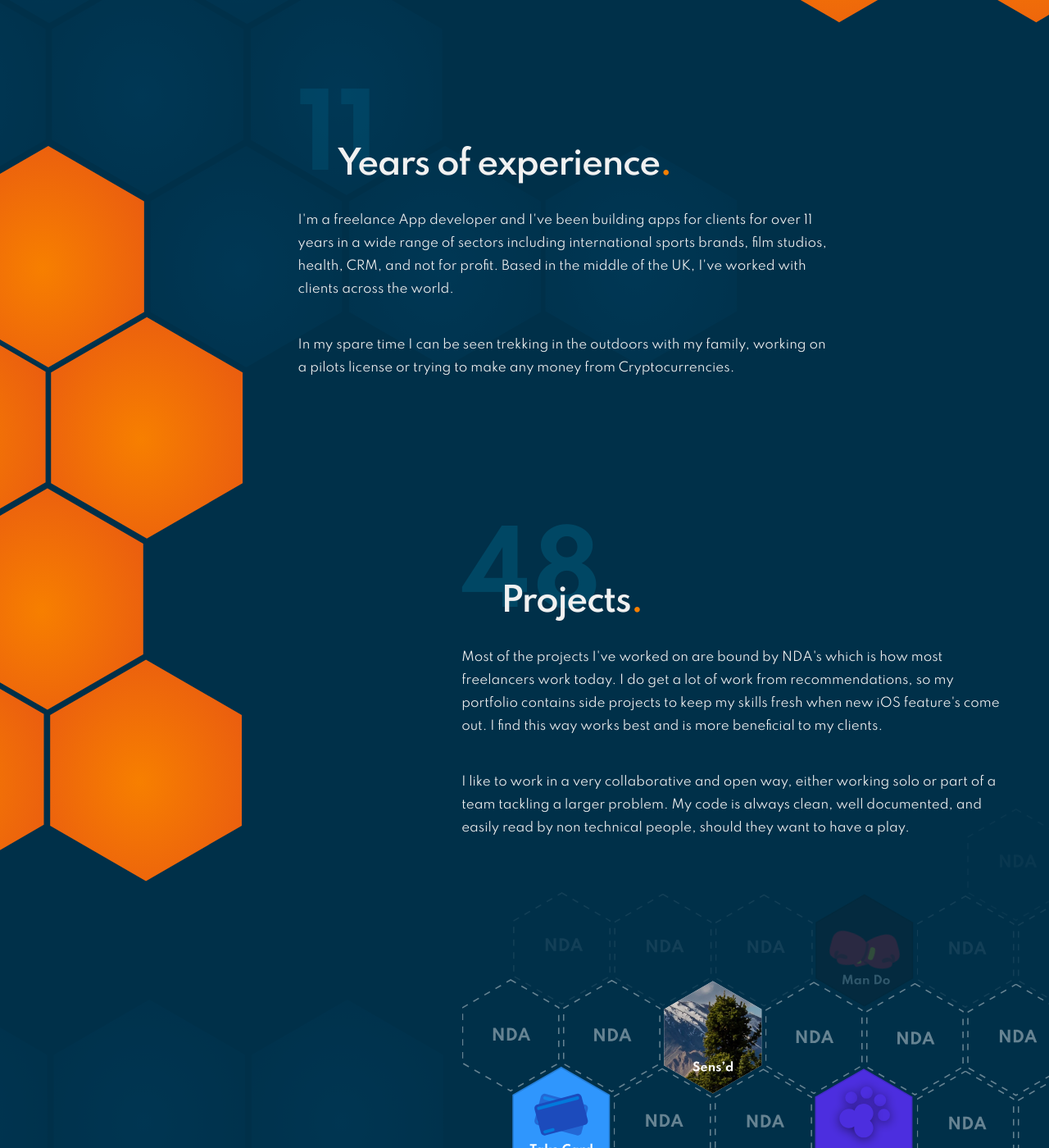
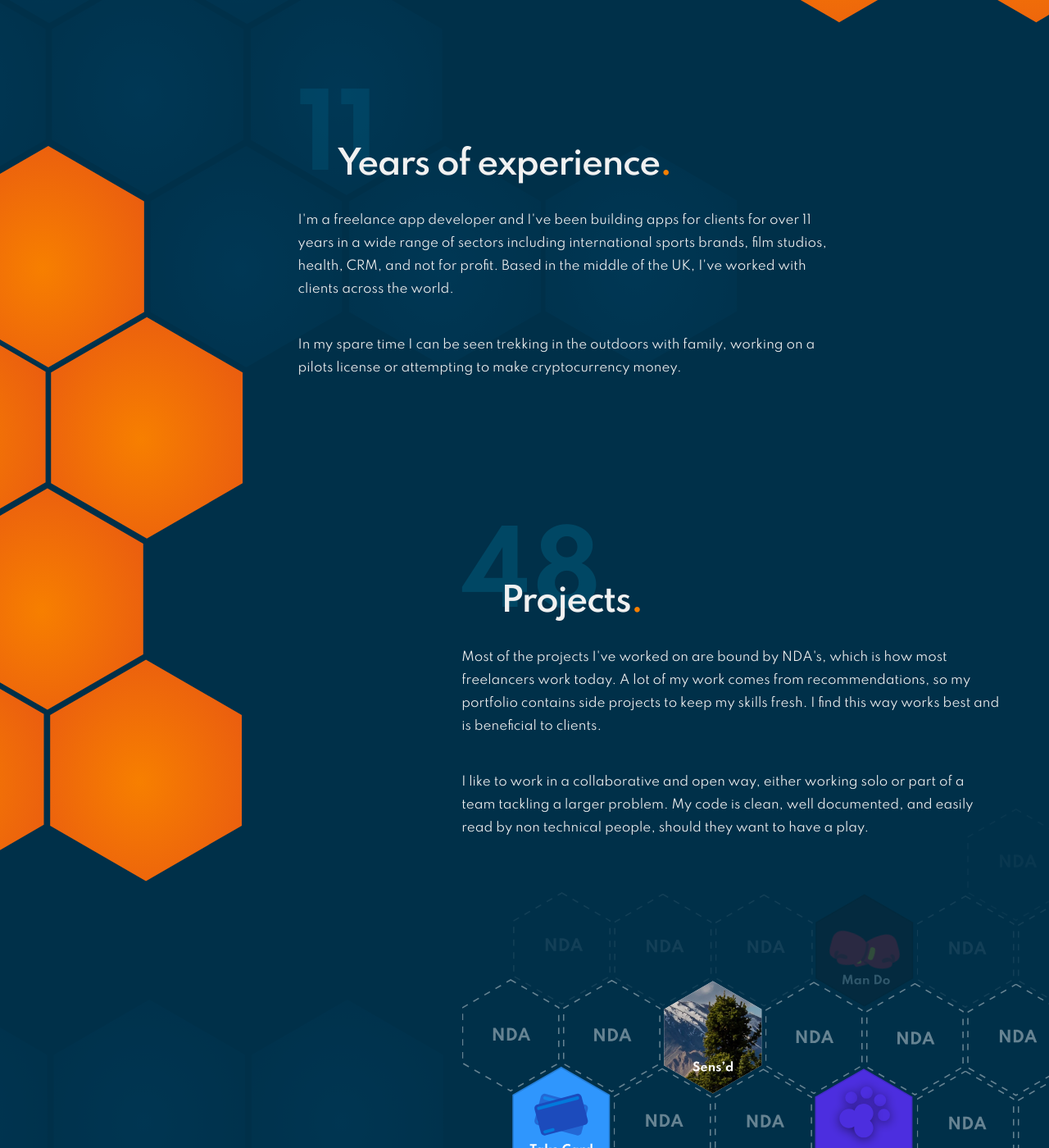
Before and after one commit to jay-cohen/jay-cohen, a Jekyll site: the page built from index.md, in a window 1280 px wide and 1400 px high, scrolled down 1075 px. Shown: the whole window at 82% size. Built offline with Jekyll 4.4.1, drawn with Linux system fonts in a browser that asks for light colours.

Commit message:
Work section clean up

```diff
--- a/_includes/_section/work.html
+++ b/_includes/_section/work.html
@@ -4,16 +4,16 @@
             <article class="first">
                 <span class="faded">11</span>
                 <h2>Years of experience<span class="color-three">.</span></h2>
-                <p>I'm a freelance App developer and I've been building apps for clients for over 11 years in a wide range of sectors including international sports brands, film studios, health, CRM, and not for profit. Based in the middle of the UK, I've worked with clients across the world.</p>
-                <p>In my spare time I can be seen trekking in the outdoors with my family, working on a pilots license or trying to make any money from Cryptocurrencies.</p>
+                <p>I'm a freelance app developer and I've been building apps for clients for over 11 years in a wide range of sectors including international sports brands, film studios, health, CRM, and not for profit. Based in the middle of the UK, I've worked with clients across the world.</p>
+                <p>In my spare time I can be seen trekking in the outdoors with family, working on a pilots license or attempting to make cryptocurrency money.</p>
             </article>
         </div>
         <div class="offset-by-five column">
             <article id="work">
                 <span class="faded">48</span>
                 <h2>Projects<span class="color-three">.</span></h2>
-                <p>Most of the projects I've worked on are bound by NDA's which is how most freelancers work today. I do get a lot of work from recommendations, so my portfolio contains side projects to keep my skills fresh when new iOS feature's come out. I find this way works best and is more beneficial to my clients.</p>
-                <p>I like to work in a very collaborative and open way, either working solo or part of a team tackling a larger problem. My code is always clean, well documented, and easily read by non technical people, should they want to have a play.</p>
+                <p>Most of the projects I've worked on are bound by NDA's, which is how most freelancers work today. A lot of my work comes from recommendations, so my portfolio contains side projects to keep my skills fresh. I find this way works best and is beneficial to clients.</p>
+                <p>I like to work in a collaborative and open way, either working solo or part of a team tackling a larger problem. My code is clean, well documented, and easily read by non technical people, should they want to have a play.</p>
                 <a href="/projects"><img src="{{site.url}}{{ 'assets/img/Projects.svg' | relative_url }}" alt="Projects Banner"></a>
             </article>
         </div>
```
Also changed, not shown: 2 other files.
